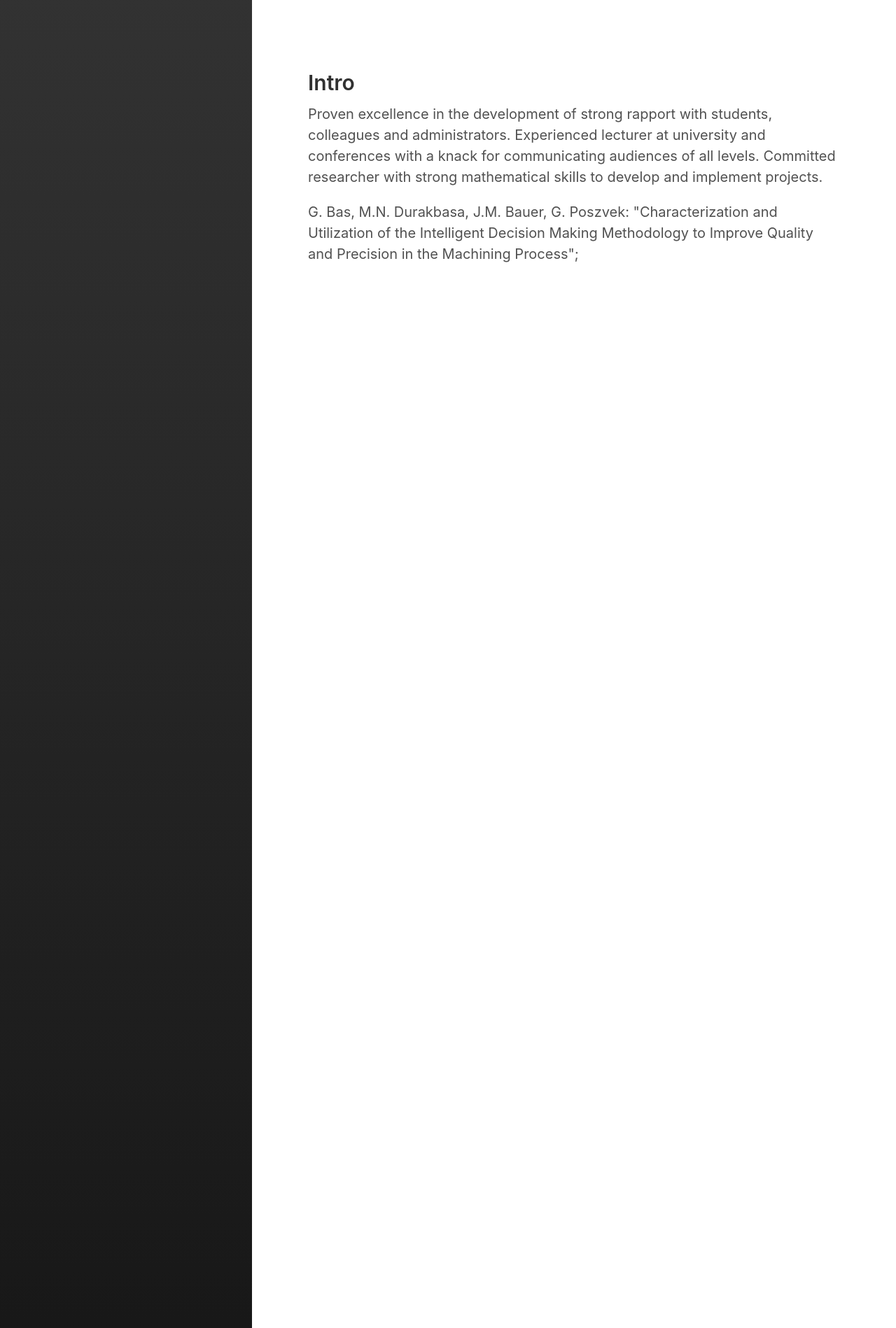
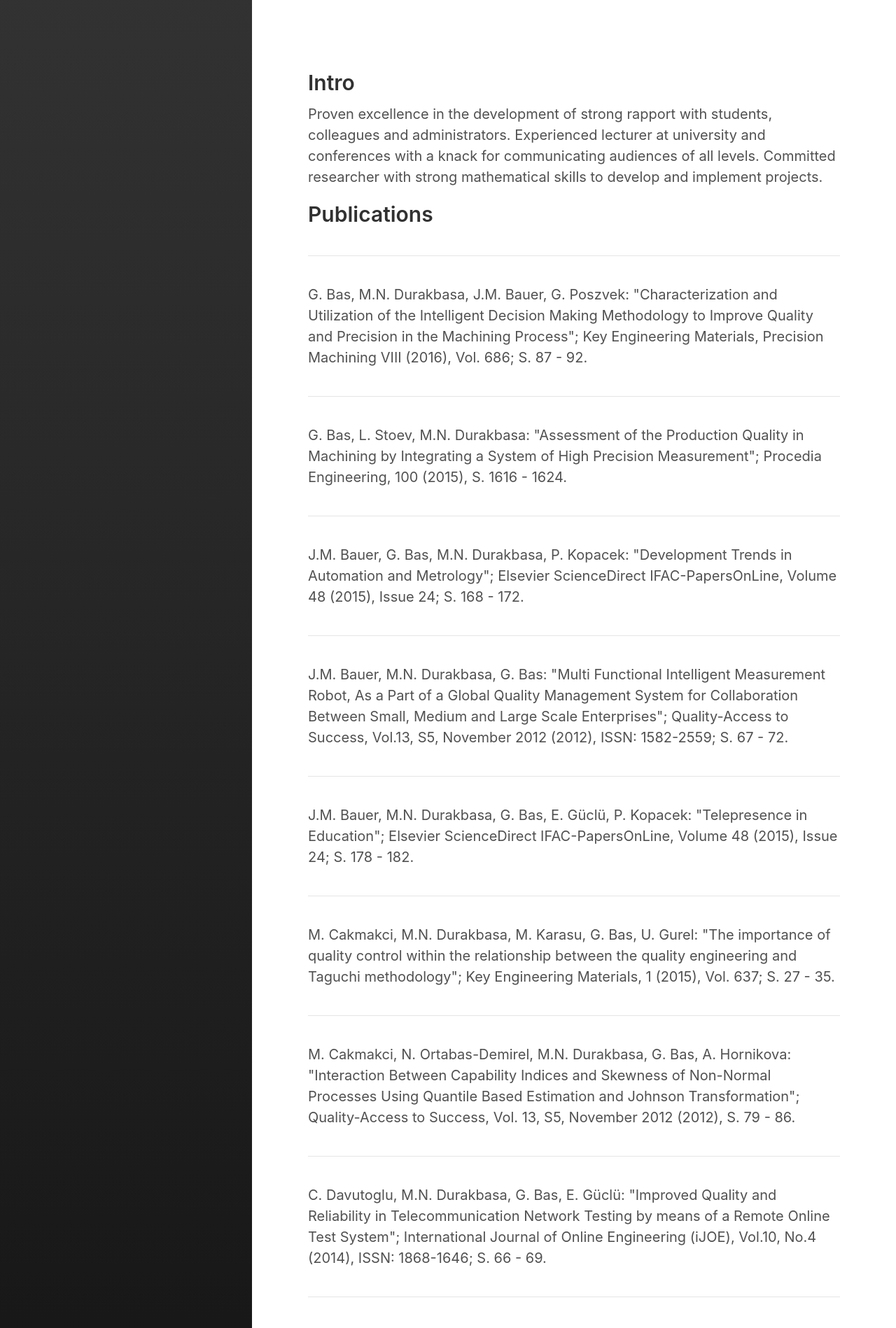
Before and after one commit to Budhaditya1/budhaditya1.github.io, a Jekyll site: the page built from index.html, in a window 1280 px wide. Shown: the top 1898 px of the page at 70% size. Built offline with Jekyll 4.4.1, drawn with Linux system fonts in a browser that asks for light colours; the list of posts is cut into pages by our own code; comment, search, counter and statistics services are not loaded; some of the changed text lies outside the part shown.

Commit message:
Update index.html

```diff
--- a/_layouts/index.html
+++ b/_layouts/index.html
@@ -6,22 +6,72 @@
  <h2> Intro</h2>
  <p>Proven excellence in the development of strong rapport with students, colleagues and administrators. Experienced lecturer at university and conferences with a knack for communicating audiences of all levels. Committed researcher with strong mathematical skills to develop and implement projects.
  </p>
+ <h2>Publications</h2>
+
 <article class="post-body">
+ <script type='text/javascript' src='https://d1bxh8uas1mnw7.cloudfront.net/assets/embed.js'></script>
+ <div data-badge-type="donut" data-doi="10.1038/nature.2014.14583" data-hide-no-mentions="true" class="altmetric-embed"></div>
+ </article>
 
- <script type='text/javascript' src='https://d1bxh8uas1mnw7.cloudfront.net/assets/embed.js'></script>
 
-<div data-badge-type="donut" data-doi="10.1038/nature.2014.14583" data-hide-no-mentions="true" class="altmetric-embed"> G. Bas, M.N. Durakbasa, J.M. Bauer, G. Poszvek:
+
+ <article class="post-body">
+ G. Bas, M.N. Durakbasa, J.M. Bauer, G. Poszvek:
 "Characterization and Utilization of the Intelligent Decision Making Methodology to Improve Quality and Precision in the Machining Process";
- </article></div>
- <article class="post-body">
+Key Engineering Materials, Precision Machining VIII (2016), Vol. 686; S. 87 - 92.
+</article>
+  <article class="post-body">
 G. Bas, L. Stoev, M.N. Durakbasa:
 "Assessment of the Production Quality in Machining by Integrating a System of High Precision Measurement"; Procedia Engineering, 100 (2015), S. 1616 - 1624.
  </article>
-  <article class="post-body">
-  J.M. Bauer, G. Bas, M.N. Durakbasa, P. Kopacek:
+   <article class="post-body">
+J.M. Bauer, G. Bas, M.N. Durakbasa, P. Kopacek:
 "Development Trends in Automation and Metrology";
 Elsevier ScienceDirect IFAC-PapersOnLine, Volume 48 (2015), Issue 24; S. 168 - 172.
- </article>
+</article>
+    <article class="post-body">
+ J.M. Bauer, M.N. Durakbasa, G. Bas:
+"Multi Functional Intelligent Measurement Robot, As a Part of a Global Quality Management System for Collaboration Between Small, Medium and Large Scale Enterprises";
+Quality-Access to Success, Vol.13, S5, November 2012 (2012), ISSN: 1582-2559; S. 67 - 72.
+</article>
+     <article class="post-body">
+ J.M. Bauer, M.N. Durakbasa, G. Bas, E. Güclü, P. Kopacek:
+"Telepresence in Education";
+Elsevier ScienceDirect IFAC-PapersOnLine, Volume 48 (2015), Issue 24; S. 178 - 182.
+</article>
+      <article class="post-body">
+ M. Cakmakci, M.N. Durakbasa, M. Karasu, G. Bas, U. Gurel:
+"The importance of quality control within the relationship between the quality engineering and Taguchi methodology";
+Key Engineering Materials, 1 (2015), Vol. 637; S. 27 - 35.
+</article>
+       <article class="post-body">
+ M. Cakmakci, N. Ortabas-Demirel, M.N. Durakbasa, G. Bas, A. Hornikova:
+"Interaction Between Capability Indices and Skewness of Non-Normal Processes Using Quantile Based Estimation and Johnson Transformation";
+Quality-Access to Success, Vol. 13, S5, November 2012 (2012), S. 79 - 86.
+</article>
+        <article class="post-body">
+ C. Davutoglu, M.N. Durakbasa, G. Bas, E. Güclü:
+"Improved Quality and Reliability in Telecommunication Network Testing by means of a Remote Online Test System";
+International Journal of Online Engineering (iJOE), Vol.10, No.4 (2014), ISSN: 1868-1646; S. 66 - 69.
+</article>
+         <article class="post-body">
+ M.N. Durakbasa, G. Bas:
+"Key Metrology Roadmap in Advanced Manufacturing Technology of Micro-components and Nano-structures"; International Journal of Mechanical Engineering and Automation, Volume 1 (2014), 6; S. 347 - 353.
 
+  </article>        <article class="post-body">
+ M.N. Durakbasa, G. Bas, J.M. Bauer:
+"Implementing Education Vision in the Context of Industry 4.0";
+IOP Conference Series: Materials Science and Engineering (eingeladen), 1 (2018), 448 012045; S. 1 - 6.
+</article>
+           <article class="post-body">
+ M.N. Durakbasa, G. Bas, J.M. Bauer, L. Kräuter:
+"Ein intelligentes, vernetztes präzisionsmesstechnisches Konzept als strategischer Ansatz im Forschungs- und Industriebereich";
+TM - Technisches Messen, 82 (2015), Heft 1; S. 7 - 15.
+</article>
+            <article class="post-body">
+ M.N. Durakbasa, G. Bas, J.M. Bauer, G. Poszvek:
+"Intelligent Design and Advanced Metrology as Strategic Approaches to Efficiency and Quality Improvement in Smart Manufacturing";
+International Journal of Advanced Quality, Vol.41 (2013), 1; S. 17 - 22.
+</article>
 
 </div>
```
